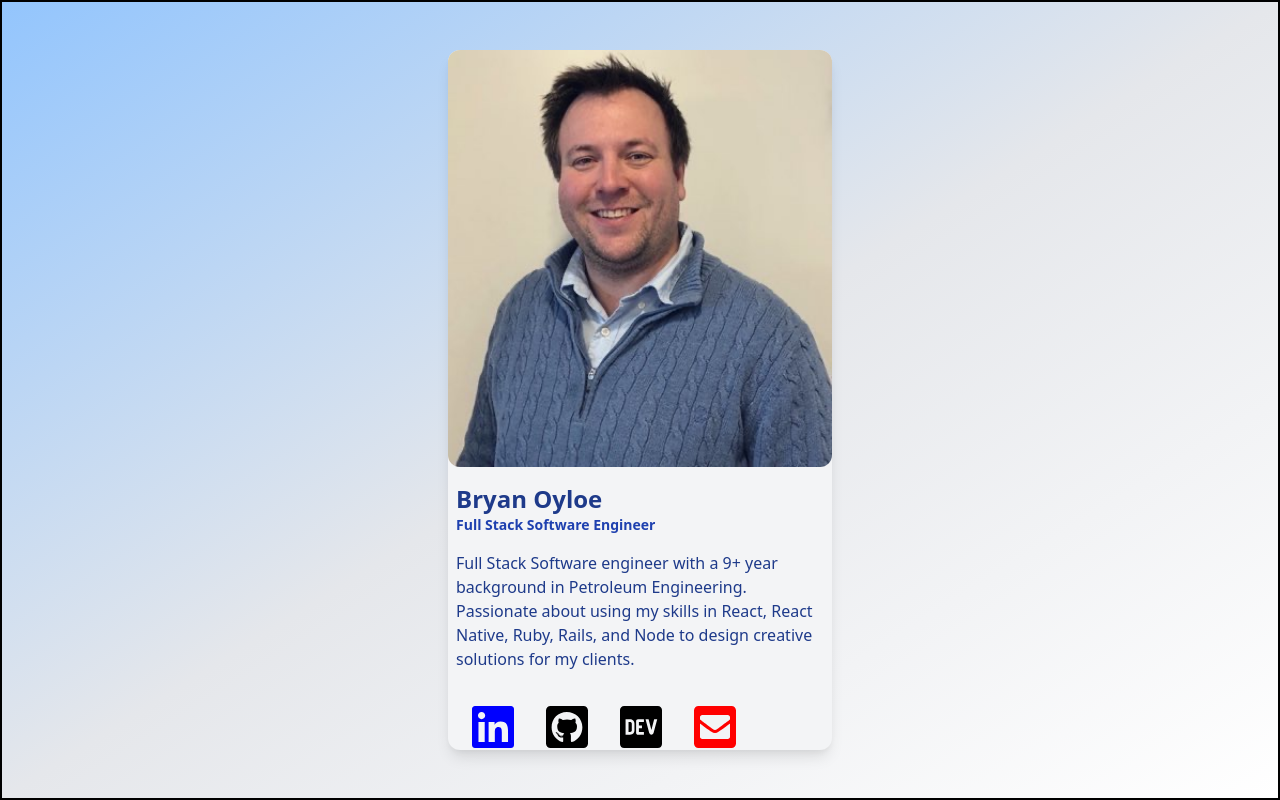
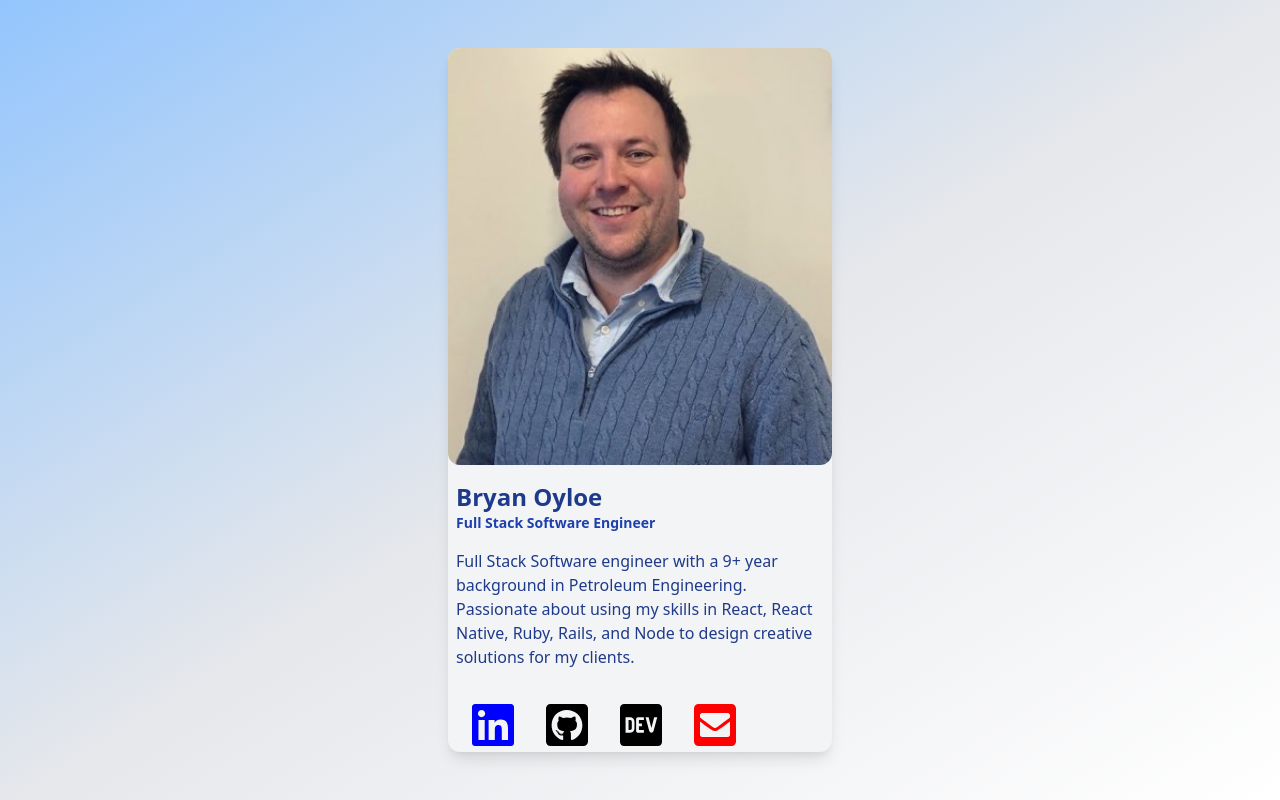
Before and after one commit to boyloe/portfolio, a React (Create React App) app: page / in a window 1280 px wide. Built offline with nearby package versions, Linux system fonts and the light colour scheme.

Commit message:
Update build

```diff
--- a/src/App.tsx
+++ b/src/App.tsx
@@ -8,7 +8,7 @@ import { faEnvelopeSquare } from '@fortawesome/free-solid-svg-icons'
 
 function App() {
   return (
-    <div className="flex justify-center border-solid border-2 border-black overflow-hidden py-12 bg-gradient-to-tl from-white via-gray-200 to-blue-300 h-screen">
+    <div className="flex justify-center overflow-hidden py-12 bg-gradient-to-tl from-white via-gray-200 to-blue-300 h-screen">
       <div className="max-w-sm rounded-xl shadow-lg bg-gray-100">
         <img className="w-full rounded-xl" src={BryanPic} alt="Bryan" />
         <div className="px-2 py-4">
```
